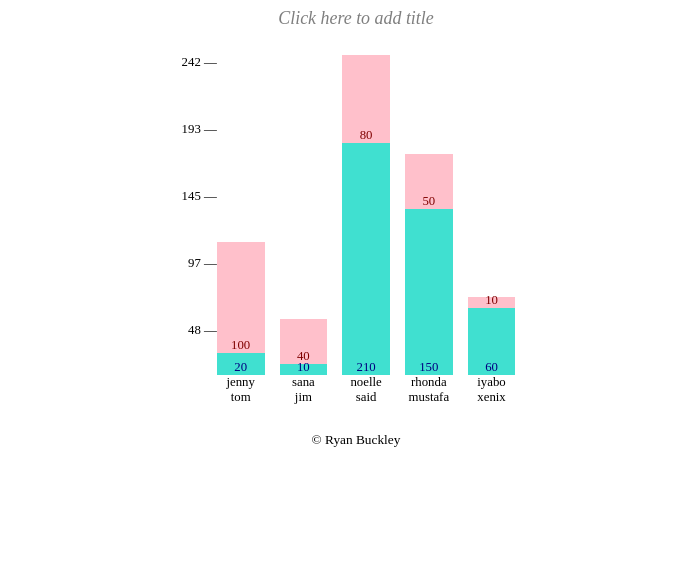
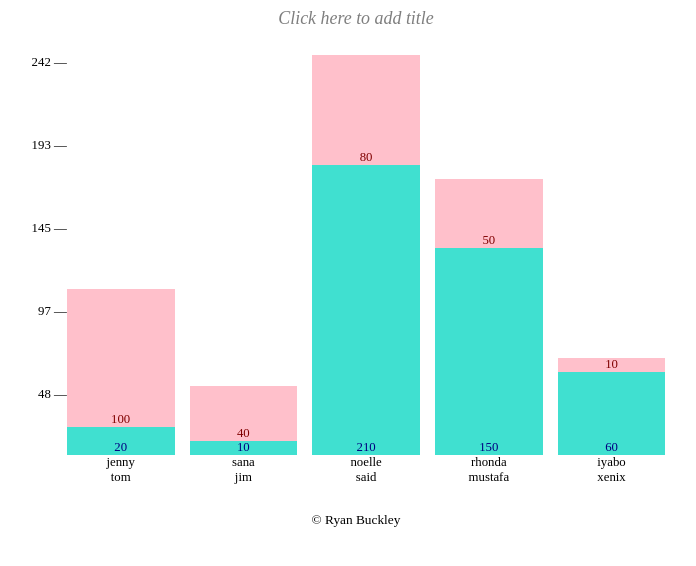
Before and after one commit to ryanbuckleyca/bar-chart, a website: page index.html in a window 1280 px wide. Shown: the whole page, without its empty margins (284-980 px from the left). Drawn offline with nearby package versions, Linux system fonts and the light colour scheme.

Commit message:
Noticed discrepancy in code vs instructions. Left comment explaining work to do.

```diff
--- a/index.html
+++ b/index.html
@@ -25,8 +25,8 @@
              "titleFontSize": "1.4vw",
              "yAxis": "Y Values",
              "xAxis": "X Values",
-             "width": "400px",
-             "height": "400px"},
+             "width": "700px",
+             "height": "500px"},
             //element
             "graphArea"
           );
```
Also changed, not shown: drawBarChart.js (+15 -1 lines).
